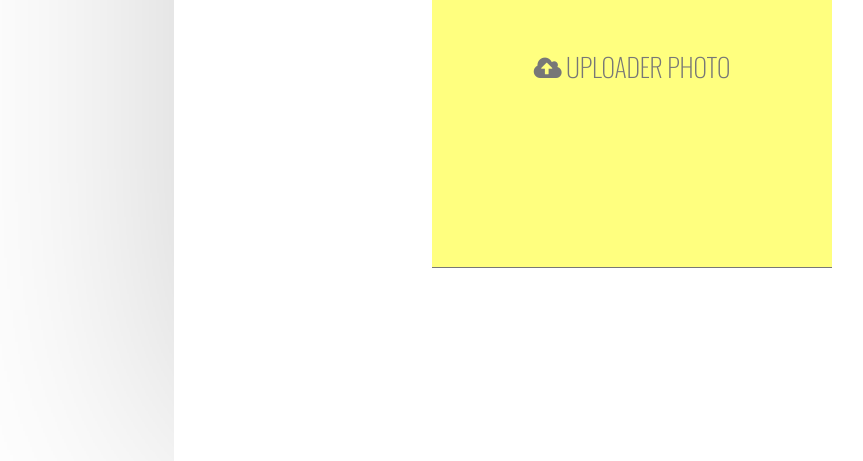
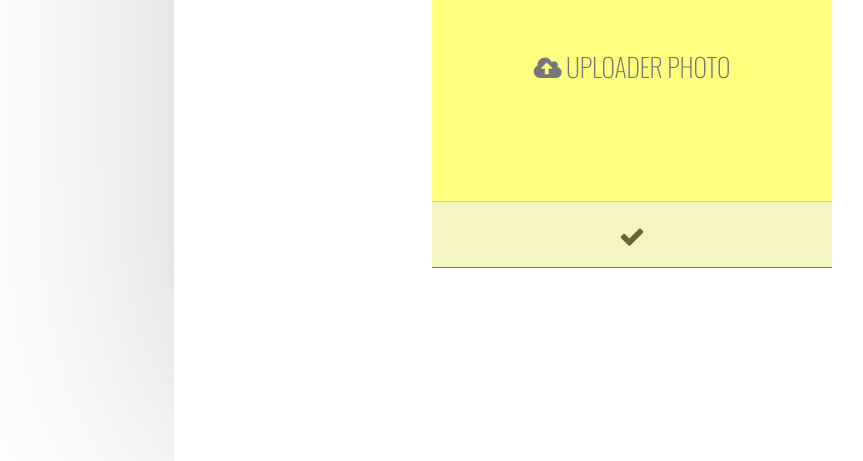
Before and after one commit to OkayX6/Liste, a React app in the folder Liste.Web/: page / in a window 1280 px wide. Shown: the part 339-800 px from the top of the page, without its empty margins (18-881 px from the left). Built offline with nearby package versions, Linux system fonts and the light colour scheme.

Commit message:
Add submit button to form

```diff
--- a/Liste.Web/src/index.css
+++ b/Liste.Web/src/index.css
@@ -38,7 +38,7 @@ input, textarea, select, button {
     outline: none;
 }
 
-input[type="text"] {
+input[type="text"], button {
     padding: 0.5em 1em;
     text-transform: uppercase;
     border-top: 1px solid #aaa;
@@ -183,14 +183,18 @@ section .section-content-part .right-part {
 
 /* FORM - Create input */
 .add-item-form {
+    /* layout */
     display: flex;
     flex-direction: column;
+    flex-wrap: nowrap;
+
     border-bottom: 1px solid;
     border-bottom-color: #777;
     margin-top: 2rem;
     width: 25rem;
     height: 30rem;
 
+    /* Font appearance */
     font-family: "Oswald";
     font-size: 26px;
     font-weight: 200;
@@ -221,6 +225,9 @@ section .section-content-part .right-part {
     flex: 1;
     display: flex;
     flex-wrap: wrap;
+
+    /* To allow children positioning */
+    position: relative;
 }
 
 .add-item-form input[name="picture"] {
@@ -248,6 +255,13 @@ section .section-content-part .right-part {
     background: #FFFF7F;
     color: #777;
     text-transform: uppercase;
+}
+
+.add-item-form .submit-item-btn {
+    position: absolute;
+    bottom: 0;
+    width: 100%;
+    opacity: 0.6;
 }
 
 @media screen and (max-width: 42em) {
```
